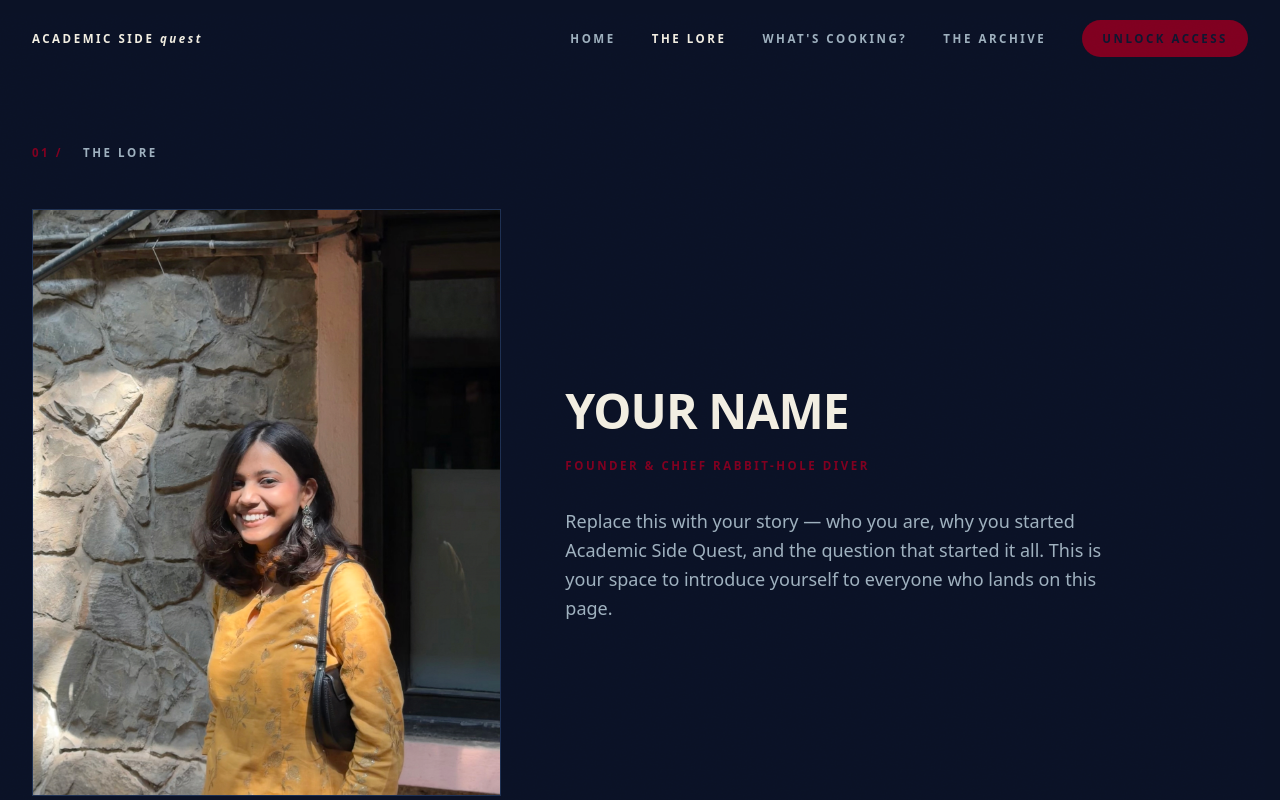
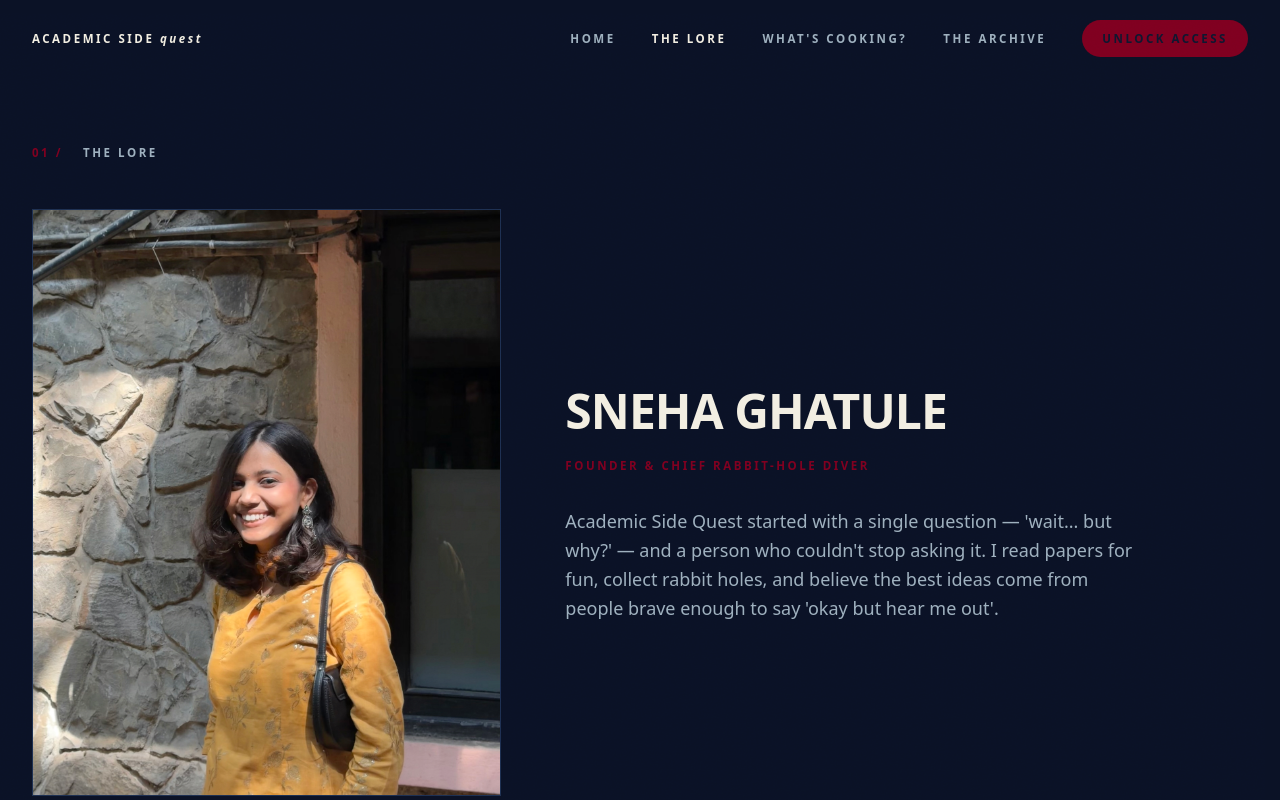
Before and after one commit to snehaghatule/academic-side-quest, a Next.js app: page /about in a window 1280 px wide. Shown: the top 800 px of the page. Built offline with nearby package versions, Linux system fonts and the light colour scheme; a web font is replaced by a local one.

Commit message:
Add founder name and bio

```diff
--- a/src/data/quests.ts
+++ b/src/data/quests.ts
@@ -90,10 +90,10 @@ export const previousQuests: Quest[] = [
 /* ------------------------------- founder -------------------------------- */
 
 export const founder = {
-  name: "Your Name",
+  name: "Sneha Ghatule",
   role: "founder & chief rabbit-hole diver",
   photo: "/images/founder.jpg",
-  bio: "Replace this with your story — who you are, why you started Academic Side Quest, and the question that started it all. This is your space to introduce yourself to everyone who lands on this page.",
+  bio: "Academic Side Quest started with a single question — 'wait... but why?' — and a person who couldn't stop asking it. I read papers for fun, collect rabbit holes, and believe the best ideas come from people brave enough to say 'okay but hear me out'.",
 };
 
 /* ------------------------------ join form ------------------------------- */
```
